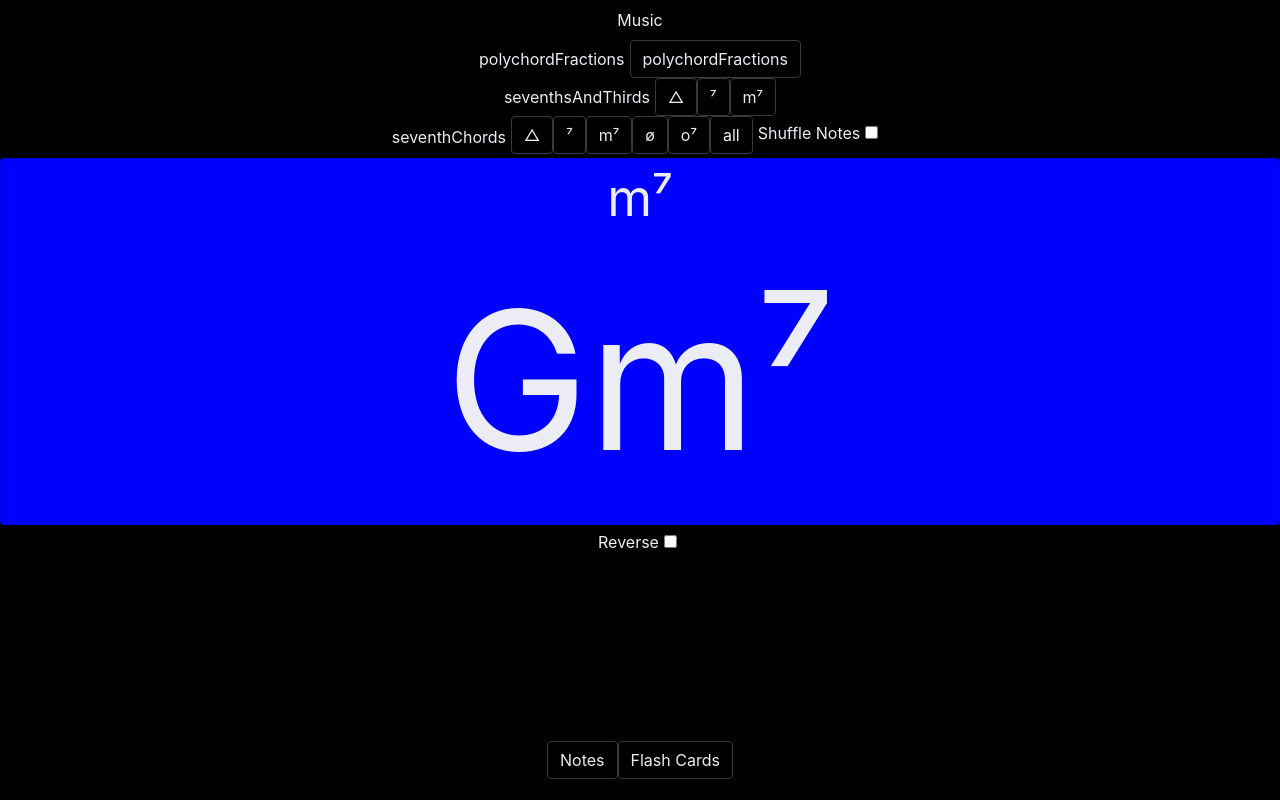
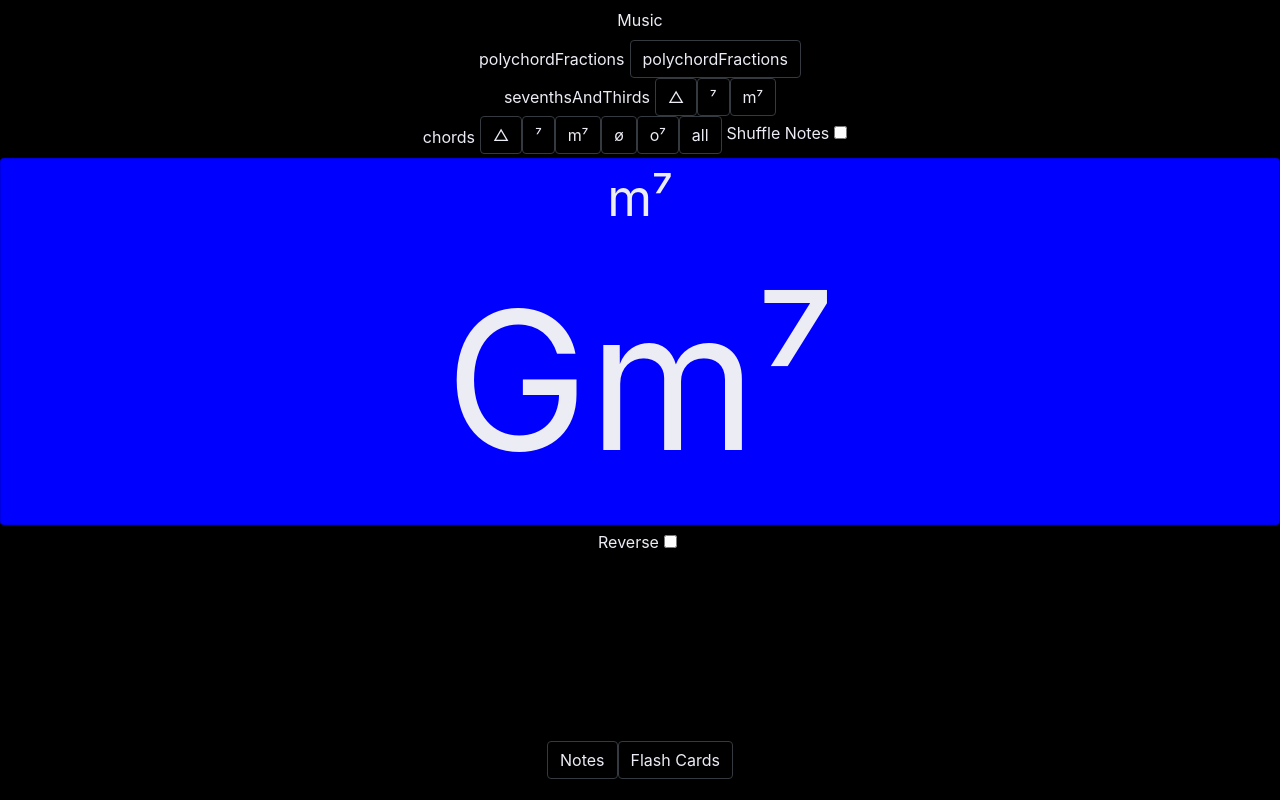
Before and after one commit to golubitsky/music, a React (Create React App) app: page / in a window 1280 px wide. Built offline with nearby package versions, Linux system fonts and the light colour scheme; the HTML template or start-up script is replaced by a standard one.

Commit message:
rename seventhChords -> chords

```diff
--- a/src/foundation/flashCards.js
+++ b/src/foundation/flashCards.js
@@ -1,6 +1,6 @@
 import { cards as pcCards } from "./flashCards/polychordFractions.js";
 import { cards as thirdSeventhCards } from "./flashCards/thirdsAndSevenths.js";
-import { cards as seventhChordCards } from "./flashCards/seventhChords.js";
+import { cards as chordChards } from "./flashCards/chords.js";
 import {
   MAJOR_SEVEN,
   SEVEN,
@@ -16,12 +16,12 @@ const DECKS = [
   ["seventhsAndThirds", MAJOR_SEVEN],
   ["seventhsAndThirds", SEVEN],
   ["seventhsAndThirds", MINOR_SEVEN],
-  ["seventhChords", MAJOR_SEVEN],
-  ["seventhChords", SEVEN],
-  ["seventhChords", MINOR_SEVEN],
-  ["seventhChords", HALF_DIMINISHED_SEVEN],
-  ["seventhChords", DIMINISHED_SEVEN],
-  ["seventhChords", "all"],
+  ["chords", MAJOR_SEVEN],
+  ["chords", SEVEN],
+  ["chords", MINOR_SEVEN],
+  ["chords", HALF_DIMINISHED_SEVEN],
+  ["chords", DIMINISHED_SEVEN],
+  ["chords", "all"],
 ];
 
 function cards({ deck, notesAreShuffled }) {
@@ -30,8 +30,8 @@ function cards({ deck, notesAreShuffled }) {
       return pcCards();
     case "seventhsAndThirds":
       return thirdSeventhCards(deck[1]);
-    case "seventhChords":
-      return seventhChordCards({
+    case "chords":
+      return chordChards({
         chordQuality: deck[1],
         notesAreShuffled: notesAreShuffled,
       });
--- a/src/foundation/flashCards/seventhChords.js
+++ b/src/foundation/flashCards/chords.js
@@ -42,7 +42,7 @@ function notesInOneChord({ note, chordQuality, notesAreShuffled }) {
   }
 }
 
-function seventhChords(chordQuality, notesAreShuffled) {
+function chords(chordQuality, notesAreShuffled) {
   return WHITE_KEYS.concat(SHARPS)
     .concat(FLATS)
     .map(function (note) {
@@ -61,7 +61,7 @@ function seventhChords(chordQuality, notesAreShuffled) {
 
 function cards({ chordQuality, notesAreShuffled }) {
   if (chordQuality in INTERVALS_ABOVE_ROOT_BY_CHORD_QUALITY) {
-    return seventhChords(chordQuality, notesAreShuffled);
+    return chords(chordQuality, notesAreShuffled);
   }
 
   if (chordQuality === "all") {
--- a/src/screens/FlashCards.js
+++ b/src/screens/FlashCards.js
@@ -107,7 +107,7 @@ export class FlashCards extends React.Component {
                     )
                   )}
                 </div>
-                {deckType === "seventhChords" && (
+                {deckType === "chords" && (
                   <div className="card-options">
                     <label>
                       Shuffle Notes
```
Also changed, not shown: 2 other files (tests, documents, lock files or other folders).
